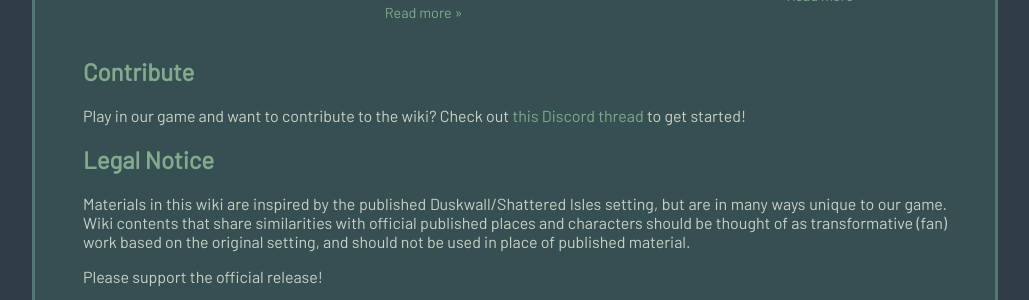
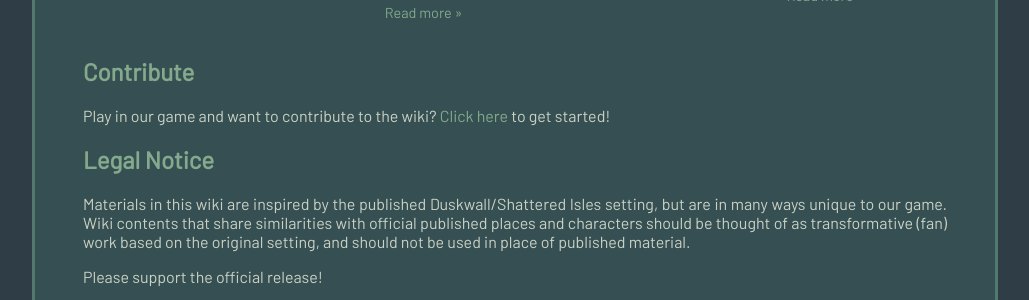
Before and after one commit to BitD-Philly/bitd-philly.github.io, a Jekyll site: the page built from wiki/index.md, in a window 1280 px wide. Shown: the part 1695-1995 px from the top of the page, without its empty margins (125-1154 px from the left). Built offline with Jekyll 4.4.1, drawn with Linux system fonts in a browser that asks for light colours.

Commit message:
minor fixes

```diff
--- a/_layouts/wiki.html
+++ b/_layouts/wiki.html
@@ -9,7 +9,7 @@
 {% endif %}
 
 <h1>{{preferred-name}}</h1>
-<p class="last_update">Last updated on {{page.last_updated | date: "%B %d, %Y"}}.</p>
+
 
 {% if page.faction-type %}
     {% include war_check.html %}
@@ -20,3 +20,5 @@
 {% endif %}
 
 {{content}}
+
+<p class="last_update" style="text-align: right">Last updated {{page.last_updated | date: "%B %d, %Y"}}.</p>
--- a/wiki/index.md
+++ b/wiki/index.md
@@ -75,7 +75,7 @@
 
 ## Contribute
 
-Play in our game and want to contribute to the wiki? Check out [this Discord thread](https://discord.com/channels/1022641517170540574/1023043651925979246/1185264034472267898) to get started!
+Play in our game and want to contribute to the wiki? [Click here](contribute) to get started!
 
 
 ## Legal Notice
```
